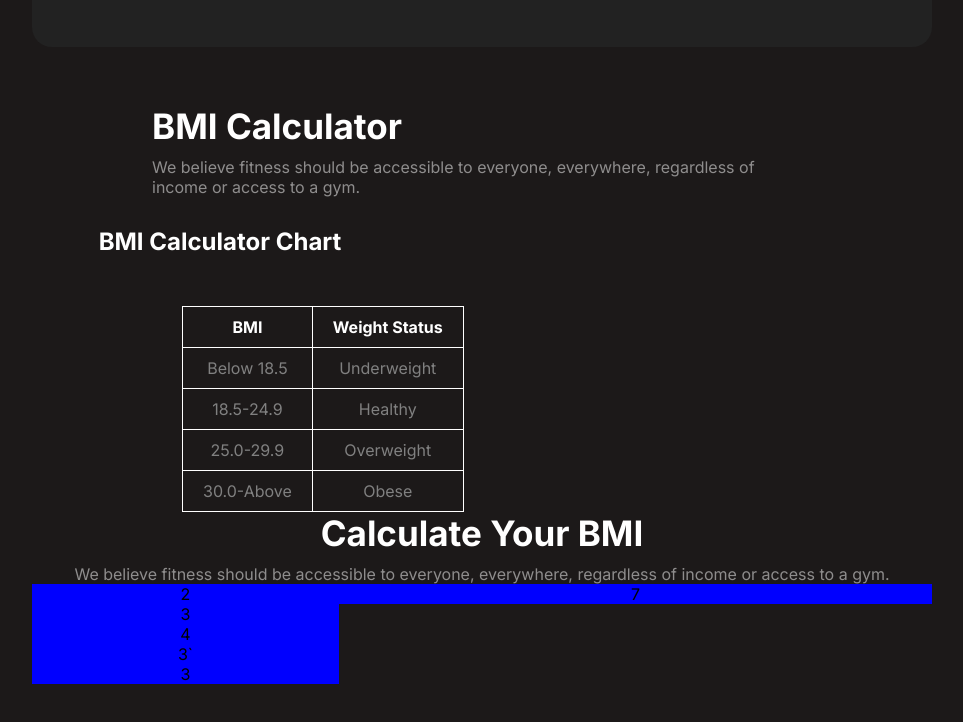
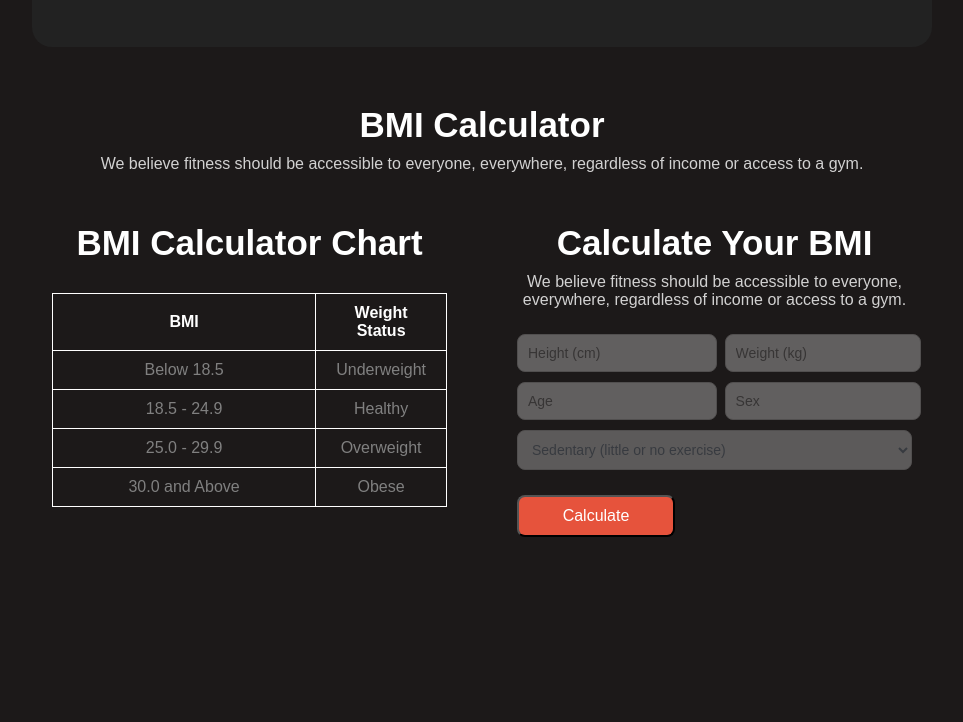
Before and after one commit to fauzia789/Assignment-2, a plain HTML site: page index.html in a window 1280 px wide. Shown: the part 1793-2515 px from the top of the page, without its empty margins (158-1121 px from the left). After the commit the page ends 2408 px from the top, so only its background shows below. Drawn offline with Linux system fonts and the light colour scheme; a web font is replaced by a local one.

Commit message:
added bmi

```diff
--- a/index.html
+++ b/index.html
@@ -110,16 +110,19 @@
       <section class="run">
         <div class="run-content">
           <div class="run-title">
-            <h1>Run an Extra <br> Mile Easily</h1>
+            <h1>
+              Run an Extra <br />
+              Mile Easily
+            </h1>
             <p>
-              We believe fitness should be accessible to everyone, <br> everywhere,
-              regardless of income or access to a gym. <br> With hundreds of
-              professional workouts.
+              We believe fitness should be accessible to everyone, <br />
+              everywhere, regardless of income or access to a gym. <br />
+              With hundreds of professional workouts.
             </p>
             <button class="general-button">Join Now</button>
           </div>
           <div>
-            <img src="./images/run.jpg" alt="" srcset="">
+            <img src="./images/run.jpg" alt="" srcset="" />
           </div>
         </div>
       </section>
@@ -131,47 +134,78 @@
         <div class="bmi-math">
             <div class="bmi-cal">
                 <h1>BMI Calculator Chart</h1>
-<div class="tab">
-  <table><tr>
-    <th>BMI </th>
-    <th>Weight Status </th>
+                <table>
+                    <tr>
+                        <th>BMI</th>
+                        <th>Weight Status</th>
                     </tr>
                     <tr>
                         <td>Below 18.5</td>
                         <td>Underweight</td>
                     </tr>
                     <tr>
-  <td>18.5-24.9</td>
+                        <td>18.5 - 24.9</td>
                         <td>Healthy</td>
                     </tr>
                     <tr>
-  <td>25.0-29.9</td>
+                        <td>25.0 - 29.9</td>
                         <td>Overweight</td>
                     </tr>
                     <tr>
-  <td>30.0-Above</td>
+                        <td>30.0 and Above</td>
                         <td>Obese</td>
                     </tr>
-
                 </table>
-
-
-</div>
             </div>
             <div class="bmi-chart">
                 <h1>Calculate Your BMI</h1>
-    <p>We believe fitness should be accessible to everyone, everywhere, regardless of income or access to a gym. </p>
-    <div class="bmi-tb">
-    <div class="item1">2</div>
-    <div class="item2">7</div>
-    <div class="item1">3</div>
-    <div class="item1">4</div>
-    <div class="item1">3`</div>
-    <div class="item1">3</div>
+                <p>We believe fitness should be accessible to everyone, everywhere, regardless of income or access to a gym.</p>
+                <form class="bmi-form">
+                    <div class="inline">
+                      <label for="height">
+                         <div class="input-group">
+                            <input type="number" id="height" name="height" placeholder="Height (cm)" required>
+                        </div></label>
+                        <label for="weight">
+                          <div class="input-group">
+                            <input type="number" id="weight" name="weight" placeholder="Weight (kg)" required>
                         </div>
+                      </label>
+                    </div>
+
+
+                    <div class="inline">
+                      <label for="age">
+                        <div class="input-group">
+                            <input type="number" id="age" name="age" placeholder="Age " required>
+                        </div>
+                      </label>
+                        <label for="sex">
+                          <div class="input-group">
+                            <input type="number" id="sex" name="sex" placeholder="Sex" required>
+                        </div>
+                      </label>
+                    </div>
+
+                    <label for="activity"></label>
+                    <select id="activity" name="activity" required>
+                        <option value="sedentary" >Sedentary (little or no exercise)</option>
+                        <option value="light">Lightly active (light exercise 1-3 days/week)</option>
+                        <option value="moderate">Moderately active (moderate exercise 3-5 days/week)</option>
+                        <option value="active">Very active (hard exercise 6-7 days a week)</option>
+                    </select>
+
+                    <button type="submit">Calculate</button>
+                </form>
             </div>
         </div>
     </section>
+
+
+
+
+
+
     </main>
   </body>
 </html>
--- a/style.css
+++ b/style.css
@@ -204,58 +204,156 @@ background-color: rgb(34, 34, 34);
     width: 366px;
     border-radius: 20px;
 }
-.bmi{
+
+.bmi {
     margin: 58px 190px;
     text-align: center;
+    font-family: Arial, sans-serif;
 }
-.bmi-content{
 
-    text-align: start;
-margin: 30px 120px;
+
+.bmi-content {
+    text-align: center;
+    margin-bottom: 30px;
 }
+
 .bmi h1 {
     font-size: 35px;
     color: white;
-
 }
 
 .bmi p {
     font-size: 16px;
     color: white;
-    opacity: 0.5;
+    opacity: 0.8;
     margin-top: 10px;
 }
-.bmi-cal h1{
-    font-size: 24px;
-    margin-right: 524px;
+
+
+.bmi-math {
+    display: flex;
+    gap: 30px;
+    justify-content: space-between;
+    align-items: flex-start;
+
 }
-.tab{
-    margin-top: 50px;
-  margin-left: 150px;
+
+
+.bmi-cal, .bmi-chart {
+    flex: 1 1;
+    padding: 20px;
+
 }
-th{
+
+
+table{
+    margin-top: 30px;
+}
+
+th {
     color: white;
 }
-td{
+
+td {
     color: gray;
 }
-table , td, th{
+
+table,
+td,
+th {
     border: 1px solid white;
-border-collapse: collapse;
-padding: 10px 20px;
+    border-collapse: collapse;
+    padding: 10px 20px;
+    width: 100%;
 }
-.bmi-tb{
-    display: grid;
-    grid-template-columns: 1fr,2;
+
+
+.bmi-chart p {
+    margin-bottom: 20px;
+    color: white;
+    opacity: 0.8;
 
 }
-.item1{
-   grid-column-start: 1;
-    grid-column-end: 2;
-    background-color: blue;
+
+
+.bmi-form {
+    display: flex;
+    flex-direction: column;
+  gap: 5px;
 }
-.item2{
-    grid-column-start: 2;
-    grid-column-end: 4;
-    background-color: blue;
+
+
+.bmi-form label {
+    font-size: 16px;
+    color: white;
+
 }
+
+.bmi-form input,
+.bmi-form select {
+    padding: 10px;
+    font-size: 14px;
+    border-radius: 8px;
+    border: 1px solid #ccc;
+    width: 100%;
+}
+#activity{
+   opacity: 0.3;
+   color: lightslategray;
+}
+#weight{
+    margin-right: 43px;
+    width: calc(100% - 13px);
+    margin-top: 5px;
+    opacity: 0.3;
+}
+#height{
+    margin-right: 30px;
+    margin-top: 5px;
+    opacity: 0.3;
+
+}
+#sex{
+    margin-right: 43px;
+    width: calc(100% - 13px);
+    margin-top: 5px;
+    opacity: 0.3;
+}
+#age{
+    margin-right: 30px;
+    margin-top: 5px;
+    opacity: 0.3;
+}
+
+.bmi-form .inline {
+    display: flex;
+    justify-content:space-around;
+    gap: 30px;
+}
+
+.bmi-form button {
+    background-color: var(--primary-color);
+    color: white;
+    padding: 10px 20px;
+    font-size: 16px;
+    border-radius: 8px;
+    cursor: pointer;
+    margin-top: 20px;
+   width: 40%;
+}
+
+.bmi-form button:hover {
+    background-color: var(--primary-color);
+}
+
+/* Additional Responsive Design (optional for mobile view) */
+@media (max-width: 768px) {
+    .bmi-form {
+        width: 100%; /* Make the form full width on smaller screens */
+    }
+
+    .bmi-form .inline {
+        flex-direction: column; /* Stack input fields vertically on smaller screens */
+        gap: 10px; /* Adjust spacing */
+    }
+}
```
Lines whose indentation alone changed are shown as unchanged.
